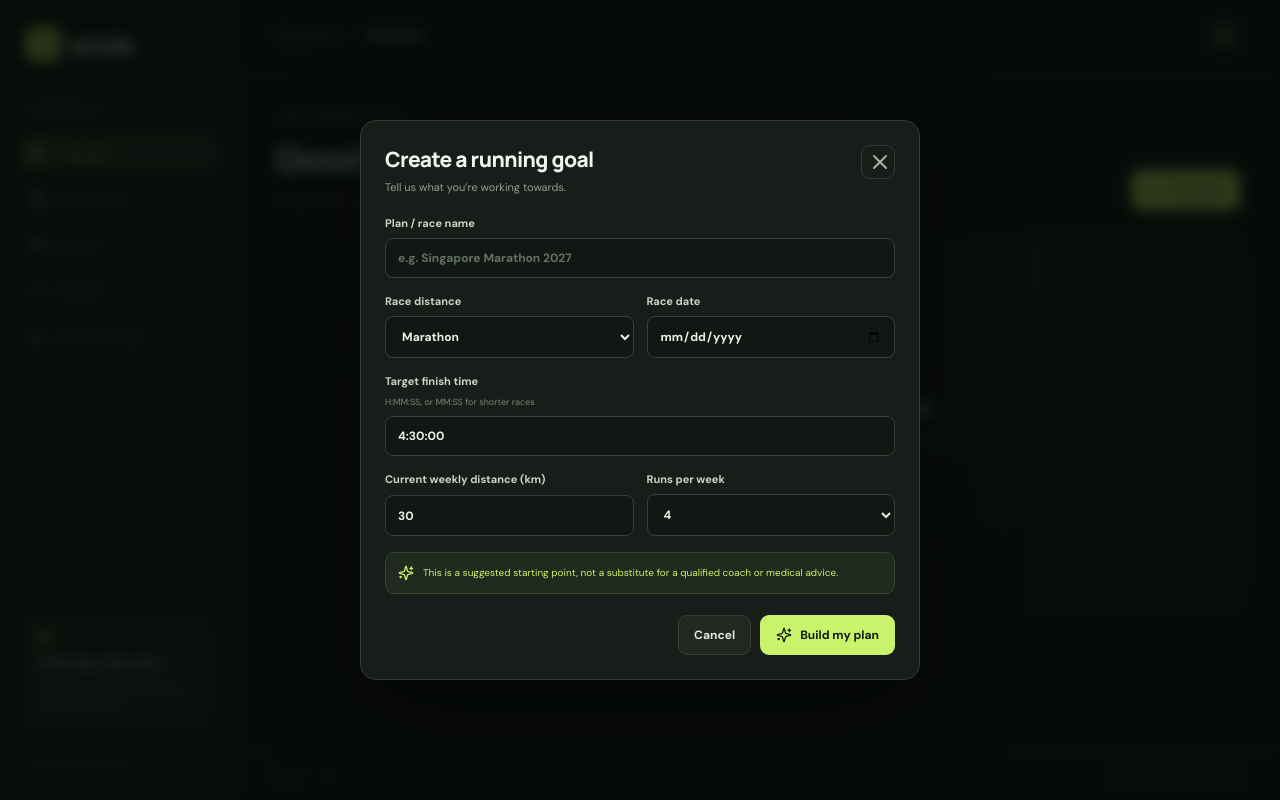
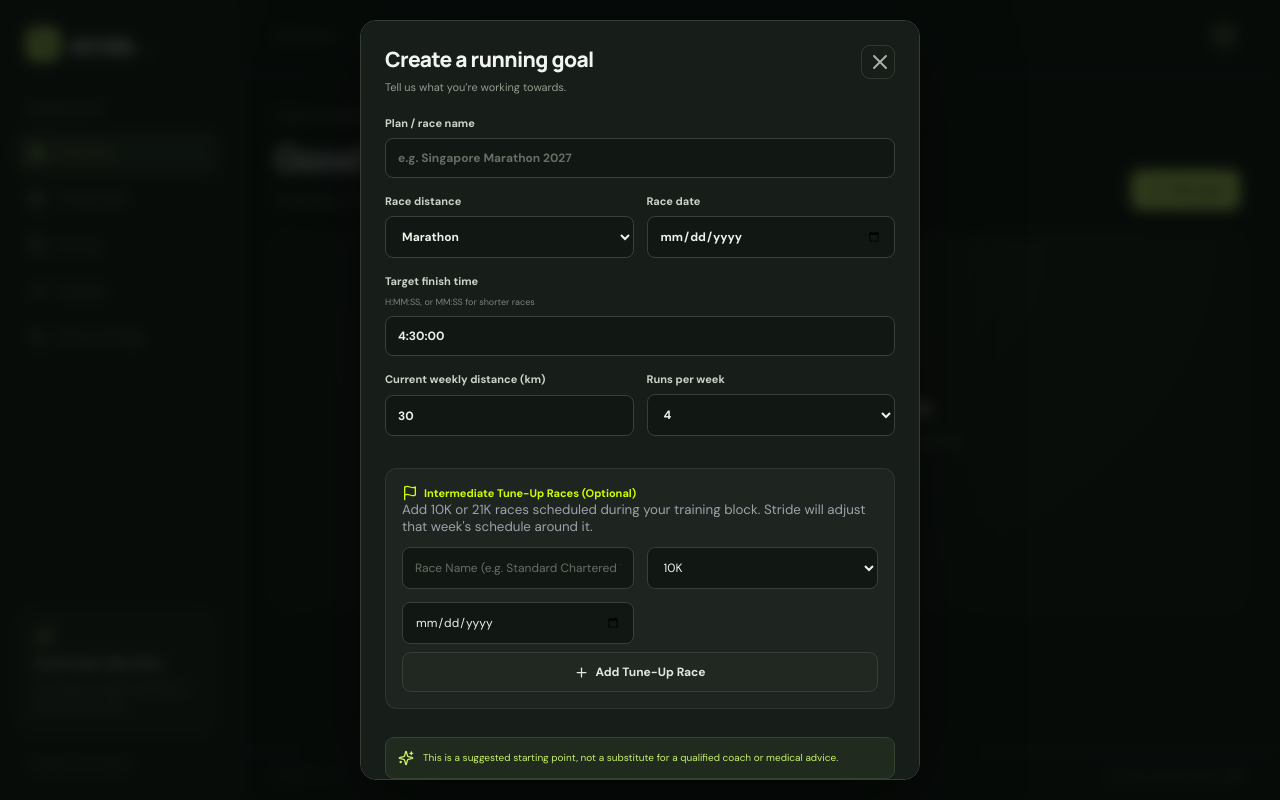
Before and after one commit to gracierchua/my-running-coach, a React (Vite) app: page / in a window 1280 px wide. Both pictures are taken after a click on the button "New goal". Built offline with nearby package versions, Linux system fonts and the light colour scheme.

Commit message:
Enhance plan generator with intermediate race support
Updated the plan generator to include intermediate races and modified related UI components.

```diff
--- a/src/main.jsx
+++ b/src/main.jsx
@@ -4,7 +4,7 @@ import {
   Activity, CalendarDays, Check, ChevronDown, ChevronUp, Footprints,
   LayoutDashboard, Plus, Target, Timer, Trophy, TrendingUp,
   Settings2, ArrowDownToLine, ArrowUpFromLine, ImagePlus,
-  Trash2, X, Sparkles, ListChecks, HeartPulse, Pencil, Trash, Zap, CheckCircle2
+  Trash2, X, Sparkles, ListChecks, HeartPulse, Pencil, Trash, Zap, CheckCircle2, Flag
 } from 'lucide-react';
 import './styles.css';
 
@@ -96,7 +96,7 @@ function predictRaceTimes(runs) {
   return { results, baseline: bestRun };
 }
 
-// SCIENTIFIC RUNNING PLAN GENERATOR WITH DYNAMIC MIDWEEK VARIATION
+// PLAN GENERATOR WITH TUNE-UP INTERMEDIATE RACES
 function makePlan(p) {
   let km = KM[p.distance],
       race = new Date(p.raceDate + 'T12:00:00'),
@@ -111,6 +111,9 @@ function makePlan(p) {
   let startWeeklyKm = Math.max(15, Number(p.weeklyKm) || 25);
   let startLong = Math.min(peakLong * 0.45, Math.max(8.0, startWeeklyKm * 0.35));
   let buildWeeks = Math.max(1, weeks - 3);
+
+  // Map intermediate races
+  let interRaces = Array.isArray(p.intermediateRaces) ? p.intermediateRaces : [];
 
   for (let w = 0; w < weeks; w++) {
     let left = weeks - w;
@@ -143,21 +146,34 @@ function makePlan(p) {
       let ds = date.toISOString().slice(0, 10);
 
       if (ds >= today() && ds < p.raceDate) {
+        // Check if an intermediate race matches this date
+        let matchInterRace = interRaces.find(r => r.date === ds);
+
+        if (matchInterRace) {
+          let raceKm = KM[matchInterRace.distance] || Number(matchInterRace.distance) || 10;
+          schedule.push({
+            id: uid(),
+            date: ds,
+            week: w + 1,
+            km: raceKm,
+            type: `🏆 TUNE-UP RACE (${matchInterRace.name || matchInterRace.distance})`,
+            pace: pace(gp * 0.95),
+            done: false,
+            intermediate: true
+          });
+        } else {
           let isLongRun = i === slots.length - 1;
           let d = long;
           let type = 'Long easy run';
 
           if (!isLongRun) {
             if (i === 0) {
-            // Recovery Run (shortest midweek run)
               d = Math.round(Math.max(4.0, Math.min(8.0, midweekTotal * 0.24)) * 2) / 2;
               type = 'Recovery run';
             } else if (i === 1) {
-            // Focused Tempo Workout (capped quality distance)
               d = Math.round(Math.max(5.0, Math.min(12.0, midweekTotal * 0.28)) * 2) / 2;
               type = 'Steady / tempo';
             } else {
-            // Base-building Midweek Easy Run
               let usedMidweek = (Math.round(Math.max(4.0, Math.min(8.0, midweekTotal * 0.24)) * 2) / 2) +
                                 (Math.round(Math.max(5.0, Math.min(12.0, midweekTotal * 0.28)) * 2) / 2);
               d = Math.round(Math.max(5.0, midweekTotal - usedMidweek) * 2) / 2;
@@ -177,10 +193,11 @@ function makePlan(p) {
             done: false
           });
         }
+      }
     });
   }
 
-  schedule.push({ id: uid(), date: p.raceDate, week: weeks, km, type: 'RACE DAY', pace: pace(gp), done: false, race: true });
+  schedule.push({ id: uid(), date: p.raceDate, week: weeks, km, type: 'GOAL RACE DAY', pace: pace(gp), done: false, race: true });
   return { ...p, schedule, weeks, goalPace: gp };
 }
 
@@ -192,7 +209,18 @@ function App() {
         [notice, N] = useState(''),
         [busy, B] = useState(false),
         [expandedWeeks, setExpandedWeeks] = useState({ 1: true }),
-        [form, F] = useState({ name: '', distance: 'Marathon', goalTime: '4:30:00', raceDate: '', weeklyKm: '30', daysPerWeek: '4' }),
+
+        // Form states including intermediate tune-up races
+        [form, F] = useState({
+          name: '',
+          distance: 'Marathon',
+          goalTime: '4:30:00',
+          raceDate: '',
+          weeklyKm: '30',
+          daysPerWeek: '4',
+          intermediateRaces: []
+        }),
+        [newInterRace, setNewInterRace] = useState({ name: '', distance: '10K', date: '' }),
         [run, R] = useState({ date: today(), distance: '', duration: '', pace: '', notes: '' });
 
   useEffect(() => { localStorage.setItem(KEY, JSON.stringify(state)); }, [state]);
@@ -238,7 +266,16 @@ function App() {
   }
 
   function openNewPlan() {
-    F({ name: '', distance: 'Marathon', goalTime: '4:30:00', raceDate: '', weeklyKm: '30', daysPerWeek: '4' });
+    F({
+      name: '',
+      distance: 'Marathon',
+      goalTime: '4:30:00',
+      raceDate: '',
+      weeklyKm: '30',
+      daysPerWeek: '4',
+      intermediateRaces: []
+    });
+    setNewInterRace({ name: '', distance: '10K', date: '' });
     M('plan');
   }
 
@@ -250,9 +287,31 @@ function App() {
       goalTime: plan.goalTime || '4:30:00',
       raceDate: plan.raceDate || '',
       weeklyKm: String(plan.weeklyKm || '30'),
-      daysPerWeek: String(plan.daysPerWeek || '4')
+      daysPerWeek: String(plan.daysPerWeek || '4'),
+      intermediateRaces: plan.intermediateRaces || []
     });
+    setNewInterRace({ name: '', distance: '10K', date: '' });
     M('editPlan');
+  }
+
+  function addIntermediateRace() {
+    if (!newInterRace.date) {
+      N('Select a valid date for your intermediate race.');
+      return;
+    }
+    F(prev => ({
+      ...prev,
+      intermediateRaces: [...(prev.intermediateRaces || []), { ...newInterRace, id: uid() }]
+    }));
+    setNewInterRace({ name: '', distance: '10K', date: '' });
+    N('Intermediate race added.');
+  }
+
+  function removeIntermediateRace(id) {
+    F(prev => ({
+      ...prev,
+      intermediateRaces: (prev.intermediateRaces || []).filter(r => r.id !== id)
+    }));
   }
 
   function savePlan(e) {
@@ -546,7 +605,7 @@ function App() {
                 </div>
                 <div style={{ display: 'flex', alignItems: 'center', gap: '16px' }}>
                   <div><small>Target pace</small><b>{pace(plan.goalPace)} <em>/km</em></b></div>
-                  <button className="btn secondary" onClick={openEditPlan} style={{ gap: '6px' }}><Pencil size={15}/> Edit</button>
+                  <button className="btn secondary" onClick={openEditPlan} style={{ gap: '6px' }}><Pencil size={15}/> Edit / Add Races</button>
                   <button className="btn secondary" onClick={() => deletePlan()} style={{ gap: '6px', color: '#ef4444' }}><Trash size={15}/> Delete</button>
                 </div>
               </div>
@@ -592,7 +651,6 @@ function App() {
                             )}
                           </div>
 
-                          {/* WORKOUTS & DISTANCE SUMMARY BARS */}
                           <div style={{ display: 'flex', gap: '24px', marginTop: '10px', color: '#a1a1aa', fontSize: '0.85rem' }}>
                             <span style={{ display: 'flex', alignItems: 'center', gap: '6px' }}>
                               <Footprints size={15} style={{ color: '#38bdf8' }}/>
@@ -612,7 +670,7 @@ function App() {
                         </div>
                       </div>
 
-                      {/* DAILY WORKOUT LIST (WHEN EXPANDED) */}
+                      {/* DAILY WORKOUT LIST */}
                       {isExpanded && (
                         <div style={{ marginTop: '20px', borderTop: '1px solid rgba(255,255,255,0.08)', paddingTop: '16px', display: 'flex', flexDirection: 'column', gap: '10px' }}>
                           {sessions.map(s => {
@@ -654,7 +712,7 @@ function App() {
                                     {s.type}
                                   </span>
                                   <small style={{ color: '#71717a', fontSize: '0.78rem' }}>
-                                    {s.race ? 'Race event day' : `Target Pace: ${s.pace}/km`}
+                                    {s.race ? 'Main Goal Event' : `Target Pace: ${s.pace}/km`}
                                   </small>
                                 </div>
 
@@ -776,6 +834,7 @@ function App() {
         <footer><span>STRIDE © {new Date().getFullYear()}</span><span>Made for the miles ahead <b>✳</b></span></footer>
       </main>
 
+      {/* PLAN FORM MODAL WITH INTERMEDIATE RACES */}
       {modal && (
         <div className="backdrop" onMouseDown={e => e.target === e.currentTarget && M('')}>
           <div className="modal">
@@ -798,7 +857,41 @@ function App() {
                   <label>Current weekly distance (km)<input type="number" min="0" max="200" required value={form.weeklyKm} onChange={e => F({ ...form, weeklyKm: e.target.value })}/></label>
                   <label>Runs per week<select value={form.daysPerWeek} onChange={e => F({ ...form, daysPerWeek: e.target.value })}>{[3, 4, 5, 6].map(n => <option key={n}>{n}</option>)}</select></label>
                 </div>
-                <div className="formhint"><Sparkles size={16}/>This is a suggested starting point, not a substitute for a qualified coach or medical advice.</div>
+
+                {/* INTERMEDIATE / TUNE-UP RACES BUILDER */}
+                <div style={{ marginTop: '16px', padding: '16px', background: 'rgba(255,255,255,0.03)', borderRadius: '12px', border: '1px solid rgba(255,255,255,0.08)' }}>
+                  <label style={{ fontWeight: 700, color: '#ccff00', display: 'flex', alignItems: 'center', gap: '6px' }}>
+                    <Flag size={16}/> Intermediate Tune-Up Races (Optional)
+                  </label>
+                  <small style={{ color: '#a1a1aa', display: 'block', marginBottom: '12px' }}>
+                    Add 10K or 21K races scheduled during your training block. Stride will adjust that week's schedule around it.
+                  </small>
+
+                  {(form.intermediateRaces || []).map(r => (
+                    <div key={r.id} style={{ display: 'flex', justifyContent: 'space-between', alignItems: 'center', background: 'rgba(255,255,255,0.05)', padding: '8px 12px', borderRadius: '8px', marginBottom: '8px' }}>
+                      <div>
+                        <b style={{ color: '#f4f4f5' }}>{r.name || 'Tune-Up Race'} ({r.distance})</b>
+                        <small style={{ display: 'block', color: '#a1a1aa' }}>{fmt(r.date)}</small>
+                      </div>
+                      <button type="button" onClick={() => removeIntermediateRace(r.id)} style={{ background: 'none', border: 'none', color: '#ef4444', cursor: 'pointer' }}>
+                        <Trash size={14}/>
+                      </button>
+                    </div>
+                  ))}
+
+                  <div className="formrow" style={{ marginTop: '12px' }}>
+                    <input placeholder="Race Name (e.g. Standard Chartered 10K)" value={newInterRace.name} onChange={e => setNewInterRace({ ...newInterRace, name: e.target.value })} />
+                    <select value={newInterRace.distance} onChange={e => setNewInterRace({ ...newInterRace, distance: e.target.value })}>
+                      {Object.keys(KM).map(k => <option key={k}>{k}</option>)}
+                    </select>
+                    <input type="date" min={today()} value={newInterRace.date} onChange={e => setNewInterRace({ ...newInterRace, date: e.target.value })} />
+                  </div>
+                  <button type="button" className="btn secondary full" onClick={addIntermediateRace} style={{ marginTop: '8px', gap: '6px' }}>
+                    <Plus size={15}/> Add Tune-Up Race
+                  </button>
+                </div>
+
+                <div className="formhint" style={{ marginTop: '12px' }}><Sparkles size={16}/>This is a suggested starting point, not a substitute for a qualified coach or medical advice.</div>
                 <div className="modalactions">
                   <button type="button" className="btn secondary" onClick={() => M('')}>Cancel</button>
                   <button className="btn primary"><Sparkles size={16}/> {modal === 'editPlan' ? 'Update Plan' : 'Build my plan'}</button>
```
Lines whose indentation alone changed are shown as unchanged.
